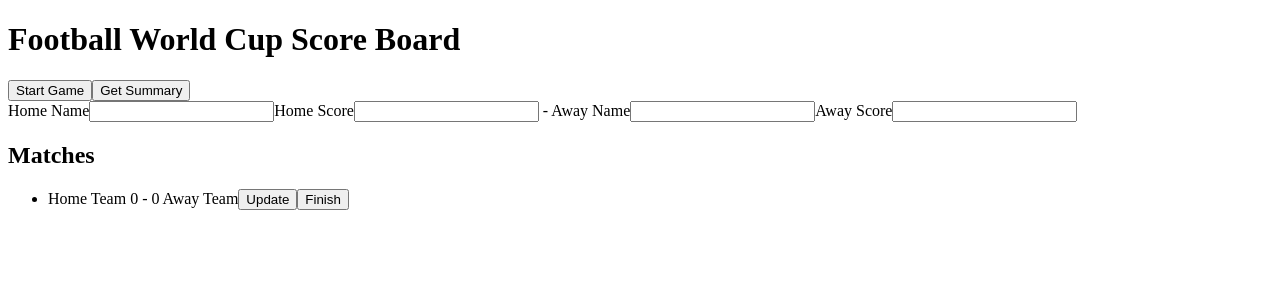
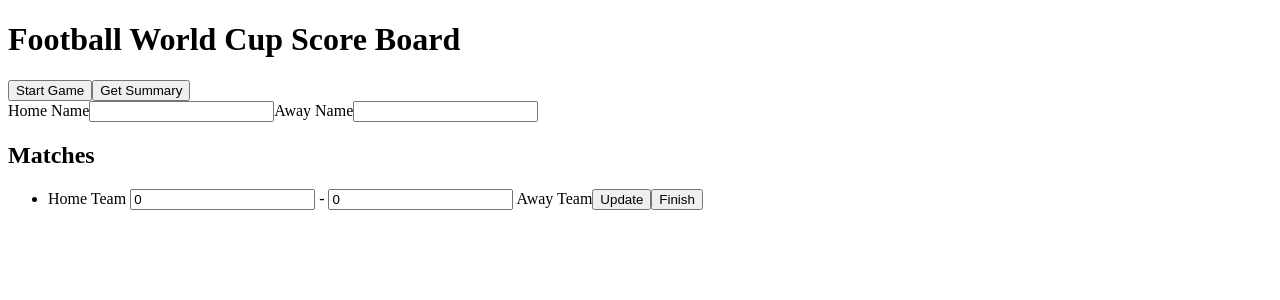
Before and after one commit to Wil89/sportradar-scoreboard, a React (Create React App) app: page / in a window 1280 px wide. Both pictures are taken after a click on the button "Start Game". Shown: the top 300 px of the page. Built offline with nearby package versions, Linux system fonts and the light colour scheme.

Commit message:
update game

```diff
--- a/src/components/GameComponent.tsx
+++ b/src/components/GameComponent.tsx
@@ -1,25 +1,69 @@
-import React from "react";
-import { Game } from "./ScoreBoard";
+import React, { useState, useRef } from "react";
+import { Game, Score } from "./ScoreBoard";
 
 type Props = {
   game: Game;
-  finishCallback: (game: Game) => void
+  finishCallback: (game: Game) => void;
+  updateCallBack: (game: Game, score: Score) => void;
 };
 
-export const GameComponent = ({ game, finishCallback }: Props) => {
+export const GameComponent = (props: Props): JSX.Element => {
+  const { game, finishCallback, updateCallBack } = props;
+  const [homeScore, setHomeScore] = useState<number>(game.score.homeTeamScore);
+  const [awayScore, setAwayScore] = useState<number>(game.score.awayTeamScore);
 
-    const finish = () => {
-        finishCallback(game);
-    }
+  const finish = () => {
+    finishCallback(game);
+  };
+
+  const updateHomeScore = (event: React.FormEvent<HTMLInputElement>) => {
+    if (event.target !== null)
+      setHomeScore(parseInt(event.currentTarget.value));
+  };
+
+  const updateAwayScore = (event: React.FormEvent<HTMLInputElement>) => {
+    if (event.target !== null)
+      setAwayScore(parseInt(event.currentTarget.value));
+  };
+
+  const update = () => {
+    const updatedScore: Score = {
+      ...game.score,
+      homeTeamScore: homeScore,
+      awayTeamScore: awayScore,
+    };
+    updateCallBack(game, updatedScore);
+  };
 
   return (
     <li>
       <div>
-        <span>
+        {/* <span>
           {game.score.homeTeamName} {game.score.homeTeamScore} -{" "}
           {game.score.awayTeamScore} {game.score.awayTeamName}
-        </span>
-        <button>Update</button>
+        </span> */}
+        <span>{game.score.homeTeamName}{" "}</span>
+        <input
+          value={homeScore}
+          type="number"
+          name="homeTeamScore"
+          id="homeTeamScore"
+          min={game.score.homeTeamScore}
+          onChange={updateHomeScore}
+          data-testid="home-score"
+        />
+        {" - "}
+        <input
+          value={awayScore}
+          type="number"
+          name="awayTeamScore"
+          id="awayTeamScore"
+          min={game.score.awayTeamScore}
+          onChange={updateAwayScore}
+          data-testid="away-score"
+        />
+        <span>{" "}{game.score.awayTeamName}</span>
+        <button onClick={update}>Update</button>
         <button onClick={finish}>Finish</button>
       </div>
     </li>
--- a/src/components/ScoreBoard.tsx
+++ b/src/components/ScoreBoard.tsx
@@ -33,7 +33,7 @@ interface ScoreBoard {
   getSummary: () => Game[];
 }
 
-const ScoreBoard = () => {
+const ScoreBoard = (): JSX.Element => {
   const [games, setGames] = useState<Game[]>([]);
 
   const startGame = (scoreName: ScoreName) => {
@@ -46,17 +46,33 @@ const ScoreBoard = () => {
   };
 
   const finishGame = (gameFinished: Game) => {
-    // update the game without remove it for been used later in
-    // in summary
     setGames((currState) =>
       currState.filter((game) => game.id !== gameFinished.id)
     );
   };
 
+  const updateGame = (game: Game, score: Score) => {
+    const idx = games.indexOf(game);
+    const updatedGame: Game = {
+      ...game,
+      score: score,
+    };
+    const gamesCopy = [...games];
+    gamesCopy[idx] = updatedGame;
+    setGames(gamesCopy);
+  };
+
+  const getSummary = () => {
+
+  };
+
   return (
     <div>
       <h1>Football World Cup Score Board</h1>
-      <ScoreForm startGameCallback={startGame} />
+      <ScoreForm
+        startGameCallback={startGame}
+        getSummaryCallback={getSummary}
+      />
       <div>
         <h2>Matches</h2>
         <ul>
@@ -65,6 +81,7 @@ const ScoreBoard = () => {
               key={game.id}
               game={game}
               finishCallback={finishGame}
+              updateCallBack={updateGame}
             />
           ))}
         </ul>
--- a/src/components/ScoreForm.tsx
+++ b/src/components/ScoreForm.tsx
@@ -1,16 +1,14 @@
 import React, { useRef } from "react";
-import { ScoreName } from "./ScoreBoard";
-
+import { Game, ScoreName } from "./ScoreBoard";
 
 type Props = {
   startGameCallback: (score: ScoreName) => void;
+  getSummaryCallback: () => void;
 };
 
-export const ScoreForm = ({ startGameCallback }: Props) => {
+export const ScoreForm = ({ startGameCallback, getSummaryCallback }: Props): JSX.Element => {
   const homeNameRef = useRef<HTMLInputElement>(null);
   const awayNameRef = useRef<HTMLInputElement>(null);
-  const homeScoreRef = useRef<HTMLInputElement>(null);
-  const awayScoreRef = useRef<HTMLInputElement>(null);
 
   const startGame = () => {
     const scoreName: ScoreName = {
@@ -24,29 +22,24 @@ export const ScoreForm = ({ startGameCallback }: Props) => {
     <div>
       <div>
         <button onClick={startGame}>Start Game</button>
-        <button>Get Summary</button>
+        <button onClick={getSummaryCallback}>Get Summary</button>
       </div>
       <div>
         <label htmlFor="homeName">Home Name</label>
-        <input type="text" name="homeName" id="homeName" ref={homeNameRef} data-testid="home-name" />
-        <label htmlFor="homeScore">Home Score</label>
         <input
-          type="number"
-          name="homeScore"
-          id="homeScore"
-          min={0}
-          ref={homeScoreRef}
+          type="text"
+          name="homeName"
+          id="homeName"
+          ref={homeNameRef}
+          data-testid="home-name"
         />
-        <span> - </span>
         <label htmlFor="awayName">Away Name</label>
-        <input type="text" name="awayName" id="awayName" ref={awayNameRef} data-testid="away-name"/>
-        <label htmlFor="awayScore">Away Score</label>
         <input
-          type="number"
-          name="awayScore"
-          id="awayScore"
-          min={0}
-          ref={awayScoreRef}
+          type="text"
+          name="awayName"
+          id="awayName"
+          ref={awayNameRef}
+          data-testid="away-name"
         />
       </div>
     </div>
```
Also changed, not shown: 1 other file (tests, documents, lock files or other folders).
